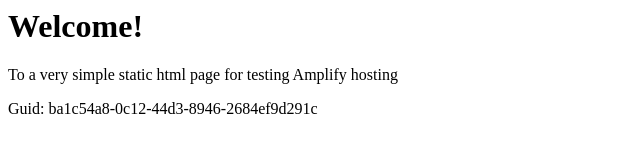
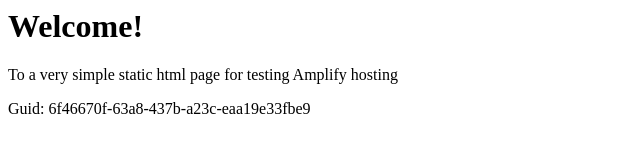
Before and after one commit to aws-aemilia-cmh/Github-PR-Commit-Integration-Test-DoNotTouch-GitHubWebhookPushCanaryTest-v1-preprod-us-east-2, a website: page src/index.html in a window 1280 px wide. Shown: the full height of the page, 0-640 px from the left. Drawn offline with Linux system fonts and the light colour scheme.

Commit message:
commit from integ tests

```diff
--- a/src/index.html
+++ b/src/index.html
@@ -12,6 +12,6 @@
 <body>
     <h1>Welcome!</h1>
     <p>To a very simple static html page for testing Amplify hosting</p>
-    <p>Guid: ba1c54a8-0c12-44d3-8946-2684ef9d291c</p></body>
+    <p>Guid: 6f46670f-63a8-437b-a23c-eaa19e33fbe9</p></body>
 
 </html>
```
